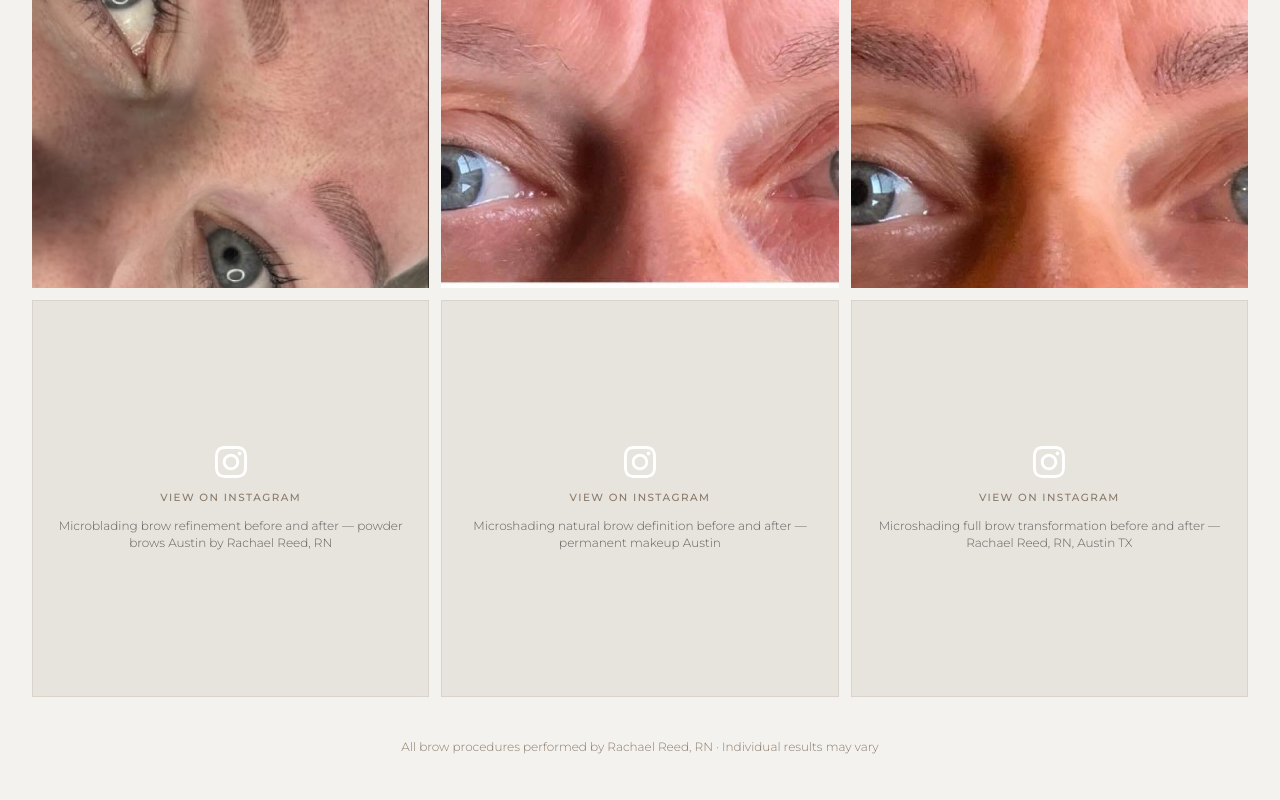
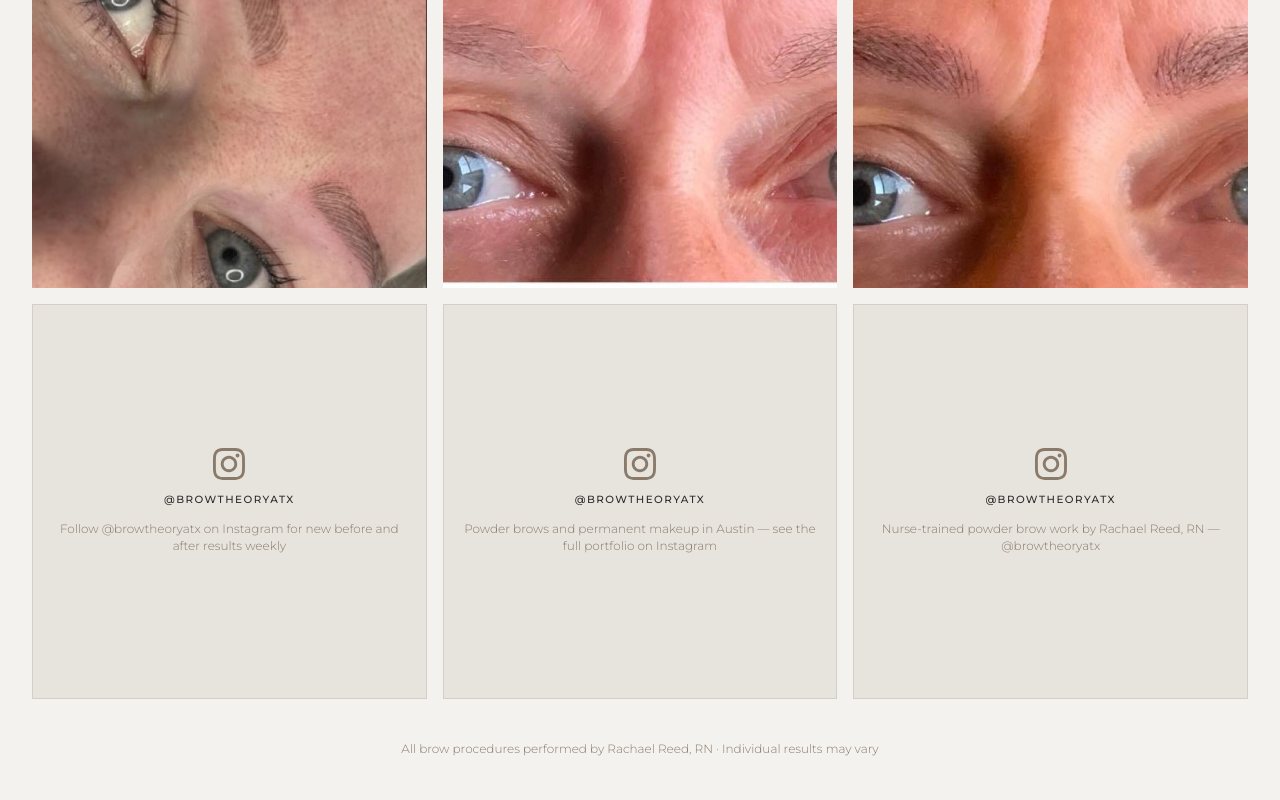
Before and after one commit to rachaelrreed/brow-theory-atx-website, a Next.js app: page /gallery in a window 1280 px wide. Shown: the part 1285-2085 px from the top of the page. Built offline with nearby package versions, Linux system fonts and the light colour scheme.

Commit message:
fix hero text overlap, updated OG thumbnail, clean Instagram to @browtheoryatx only

```diff
--- a/app/layout.tsx
+++ b/app/layout.tsx
@@ -48,9 +48,10 @@ export const metadata: Metadata = {
     images: [
       {
         url: SITE.ogImage,
+        secureUrl: `${SITE.url}${SITE.ogImage}`,
         width: 1200,
         height: 630,
-        alt: "Brow Theory ATX — Powder Brows Austin",
+        alt: `${SITE.name} — Nurse-trained powder brows in Austin, TX by Rachael Reed, RN, BSN`,
         type: "image/jpeg",
       },
     ],
@@ -61,7 +62,10 @@ export const metadata: Metadata = {
     card: "summary_large_image",
     title: SEO.openGraphTitle,
     description: SEO.openGraphDescription,
-    images: [SITE.ogImage],
+    images: {
+      url: SITE.ogImage,
+      alt: `${SITE.name} — Powder Brows Austin`,
+    },
   },
   robots: {
     index: true,
--- a/components/sections/RealResults.tsx
+++ /dev/null
@@ -1,70 +0,0 @@
-import Image from "next/image";
-import Link from "next/link";
-
-const results = [
-  {
-    src: "/images/gallery/before-after-1.jpg",
-    alt: "Before and after microblading brow refinement — Rachael Reed RN, Austin TX",
-    caption: "Microblading — Brow Refinement",
-    instagramUrl: "https://www.instagram.com/p/DZQmFwlBoUn/",
-  },
-  {
-    src: "/images/gallery/before-after-2.jpg",
-    alt: "Before and after microshading — soft natural brow definition by Rachael Reed RN, Austin TX",
-    caption: "Microshading — Natural Definition",
-    instagramUrl: "https://www.instagram.com/p/DYS4lJ_hxuz/",
-  },
-  {
-    src: "/images/gallery/before-after-3.jpg",
-    alt: "Before and after microshading full brow transformation — Rachael Reed RN, Austin TX",
-    caption: "Microshading — Full Transformation",
-    instagramUrl: "https://www.instagram.com/p/DNGLd8LOnvz/",
-  },
-];
-
-export default function RealResults() {
-  return (
-    <section id="results" className="py-20 bg-zinc-50">
-      <div className="max-w-7xl mx-auto px-6">
-        <div className="text-center mb-12">
-          <h2 className="text-5xl font-bold tracking-tight text-gray-900 mb-4">
-            Real Results
-          </h2>
-          <p className="text-xl text-gray-600 max-w-2xl mx-auto">
-            Nurse-trained precision. Beautiful, natural-looking permanent brows.
-          </p>
-        </div>
-
-        <div className="grid md:grid-cols-3 gap-8">
-          {results.map((result, i) => (
-            <Link
-              key={i}
-              href={result.instagramUrl}
-              target="_blank"
-              rel="noopener noreferrer"
-              className="group block bg-white rounded-3xl overflow-hidden shadow-lg hover:shadow-xl transition-shadow duration-300"
-            >
-              <div className="relative w-full aspect-square">
-                <Image
-                  src={result.src}
-                  alt={result.alt}
-                  fill
-                  className="object-cover group-hover:scale-105 transition-transform duration-500"
-                  sizes="(max-width: 768px) 100vw, 33vw"
-                />
-              </div>
-              <div className="px-5 py-4">
-                <p className="text-sm font-medium text-gray-700">{result.caption}</p>
-                <p className="text-xs text-gray-400 mt-1">View on Instagram ↗</p>
-              </div>
-            </Link>
-          ))}
-        </div>
-
-        <p className="text-center text-sm text-gray-500 mt-10">
-          All procedures performed by Rachael Reed, RN · Individual results may vary
-        </p>
-      </div>
-    </section>
-  );
-}
--- a/components/ui/GalleryGrid.tsx
+++ b/components/ui/GalleryGrid.tsx
@@ -1,9 +1,11 @@
 import type { GalleryImage } from "@/lib/gallery-data";
+import { GALLERY_INSTAGRAM_URL } from "@/lib/gallery-data";
+import { SITE } from "@/lib/constants";
 
-function InstagramIcon() {
+function InstagramIcon({ className = "w-8 h-8 text-white" }: { className?: string }) {
   return (
     <svg
-      className="w-8 h-8 text-white"
+      className={className}
       viewBox="0 0 24 24"
       fill="currentColor"
       aria-hidden="true"
@@ -17,36 +19,29 @@ interface GalleryGridProps {
   images: GalleryImage[];
 }
 
-function InstagramPlaceholderTile({ image }: { image: GalleryImage }) {
-  if (!image.instagramUrl) return null;
-
+function ProfileLinkTile({ image }: { image: GalleryImage }) {
   return (
     <a
-      href={image.instagramUrl}
+      href={GALLERY_INSTAGRAM_URL}
       target="_blank"
       rel="noopener noreferrer"
-      className="group relative block aspect-square overflow-hidden cursor-pointer bg-sand border border-umber/15"
+      className="group relative flex aspect-square cursor-pointer flex-col items-center justify-center gap-3 overflow-hidden border border-umber/20 bg-sand px-4 text-center transition-colors hover:bg-bone"
+      aria-label={`Follow ${SITE.instagramHandle} on Instagram`}
     >
-      <div className="absolute inset-0 flex flex-col items-center justify-center gap-3 px-4 text-center">
-        <InstagramIcon />
-        <span className="font-accent text-[0.65rem] uppercase tracking-[0.14em] text-umber">
-          View on Instagram
-        </span>
-        <span className="font-body text-xs text-ink/70 leading-snug line-clamp-3">
-          {image.alt}
-        </span>
-      </div>
-      <div
-        className="absolute inset-0 bg-ink/0 group-hover:bg-ink/10 transition-colors duration-200"
-        aria-hidden="true"
-      />
+      <InstagramIcon className="h-8 w-8 text-umber transition-colors group-hover:text-gold" />
+      <span className="font-accent text-[0.65rem] uppercase tracking-[0.14em] text-ink">
+        {SITE.instagramHandle}
+      </span>
+      <span className="font-body text-xs leading-snug text-umber line-clamp-3">
+        {image.alt}
+      </span>
     </a>
   );
 }
 
 function GalleryTile({ image }: { image: GalleryImage }) {
-  if (!image.src && image.instagramUrl) {
-    return <InstagramPlaceholderTile image={image} />;
+  if (image.linkToProfile && !image.src) {
+    return <ProfileLinkTile image={image} />;
   }
 
   if (!image.src) return null;
@@ -62,14 +57,7 @@ function GalleryTile({ image }: { image: GalleryImage }) {
     />
   );
 
-  const hoverOverlay = image.instagramUrl ? (
-    <div
-      className="absolute inset-0 bg-black/35 opacity-0 group-hover:opacity-100 transition-opacity duration-200 flex items-center justify-center"
-      aria-hidden="true"
-    >
-      <InstagramIcon />
-    </div>
-  ) : (
+  const hoverOverlay = (
     <div
       className="absolute inset-0 bg-black/35 opacity-0 group-hover:opacity-100 transition-opacity duration-200 flex items-center justify-center"
       aria-hidden="true"
@@ -79,20 +67,6 @@ function GalleryTile({ image }: { image: GalleryImage }) {
       </span>
     </div>
   );
-
-  if (image.instagramUrl) {
-    return (
-      <a
-        href={image.instagramUrl}
-        target="_blank"
-        rel="noopener noreferrer"
-        className="group relative block aspect-square overflow-hidden cursor-pointer"
-      >
-        {imageEl}
-        {hoverOverlay}
-      </a>
-    );
-  }
 
   return (
     <figure className="group relative block aspect-square overflow-hidden">
@@ -104,12 +78,9 @@ function GalleryTile({ image }: { image: GalleryImage }) {
 
 export default function GalleryGrid({ images }: GalleryGridProps) {
   return (
-    <div className="grid grid-cols-2 md:grid-cols-3 gap-3">
+    <div className="grid grid-cols-2 md:grid-cols-3 gap-3 md:gap-4">
       {images.map((image, index) => (
-        <GalleryTile
-          key={image.src ?? image.instagramUrl ?? index}
-          image={image}
-        />
+        <GalleryTile key={image.src ?? `profile-${index}`} image={image} />
       ))}
     </div>
   );
--- a/lib/constants.ts
+++ b/lib/constants.ts
@@ -25,7 +25,7 @@ export const SITE = {
     lockupWhite: "/logo-white-strip.png",
     monogram: "/monogram.svg",
   },
-  ogImage: "/og-image.jpg",
+  ogImage: "/og-image.jpg?v=3",
 } as const;
 
 /** Primary navigation — labels match homepage section IDs. */
--- a/lib/gallery-data.ts
+++ b/lib/gallery-data.ts
@@ -1,22 +1,23 @@
 // Rachael edits this file to control which images appear in The Work gallery.
 //
 // LOCAL IMAGES: place files in /public/images/gallery/ and set src to "/images/gallery/your-file.jpg"
-// INSTAGRAM IMAGES: paste CDN URL as src and post URL as instagramUrl
 //
 // Homepage shows the first 12 entries where featured: true.
 // /gallery shows ALL entries.
+//
+// All Instagram links on the site point to @browtheoryatx only (see lib/constants.ts).
+
+import { SITE } from "./constants";
 
 export interface GalleryImage {
-  /** Local path or Instagram CDN URL */
   src?: string;
   alt: string;
   featured: boolean;
-  /** Link on click — Instagram post URL */
-  instagramUrl?: string;
+  /** Opens @browtheoryatx profile — never individual post URLs from other accounts */
+  linkToProfile?: boolean;
 }
 
 export const galleryImages: GalleryImage[] = [
-  // ── Featured homepage grid (12) — full before/after composites first ──
   {
     src: "/images/gallery/before-after-1.jpg",
     alt: "Before and after powder brows Austin — sparse natural brows transformed with soft powder technique by Rachael Reed, RN",
@@ -24,7 +25,7 @@ export const galleryImages: GalleryImage[] = [
   },
   {
     src: "/images/gallery/before-after-2.jpg",
-    alt: "Before and after powder brow permanent makeup Austin — brow mapping to healed powder brow result by Rachael Reed",
+    alt: "Before and after powder brow permanent makeup Austin — brow mapping to healed powder brow result",
     featured: true,
   },
   {
@@ -62,26 +63,25 @@ export const galleryImages: GalleryImage[] = [
     alt: "After powder brows — defined soft arch and natural powder fill",
     featured: true,
   },
-  // Instagram — tap to view full post
   {
-    instagramUrl: "https://www.instagram.com/p/DZQmFwlBoUn/",
-    alt: "Microblading brow refinement before and after — powder brows Austin by Rachael Reed, RN",
+    alt: "Follow @browtheoryatx on Instagram for new before and after results weekly",
     featured: true,
+    linkToProfile: true,
   },
   {
-    instagramUrl: "https://www.instagram.com/p/DYS4lJ_hxuz/",
-    alt: "Microshading natural brow definition before and after — permanent makeup Austin",
+    alt: "Powder brows and permanent makeup in Austin — see the full portfolio on Instagram",
     featured: true,
+    linkToProfile: true,
   },
   {
-    instagramUrl: "https://www.instagram.com/p/DNGLd8LOnvz/",
-    alt: "Microshading full brow transformation before and after — Rachael Reed, RN, Austin TX",
+    alt: "Nurse-trained powder brow work by Rachael Reed, RN — @browtheoryatx",
     featured: true,
+    linkToProfile: true,
   },
+];
 
-  // ── Additional gallery page entries — add more Instagram posts below ──
-  // Copy an entry, paste post URL as instagramUrl, and add CDN src when available.
-];
+/** Canonical Instagram profile URL — single source for all gallery profile links */
+export const GALLERY_INSTAGRAM_URL = SITE.instagram;
 
 export function getFeaturedGalleryImages(limit = 12): GalleryImage[] {
   return galleryImages.filter((img) => img.featured).slice(0, limit);
```
Also changed, not shown: components/sections/Hero.tsx (+26 -16 lines), .tmp-screenshots/embed-test.html (deleted), public/og-image.jpg, 1 other file (tests, documents, lock files or other folders).
